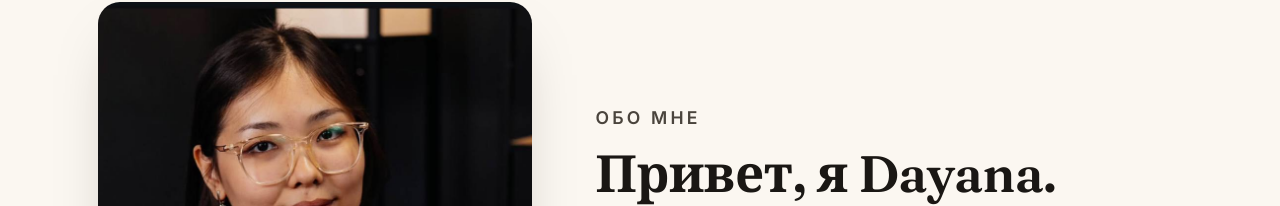
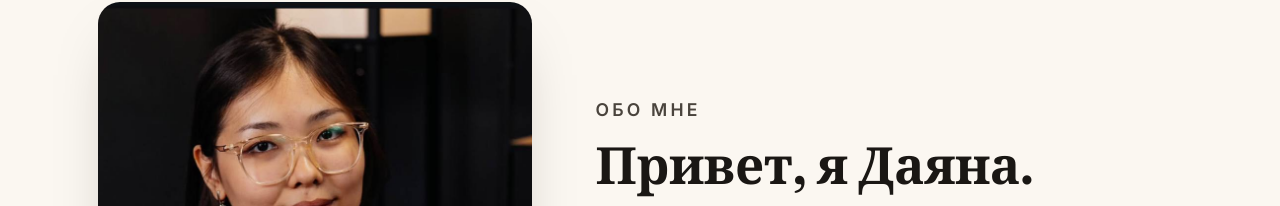
Before and after one commit to Matol03/dayana-design-ru, a website: page index.html in a window 1280 px wide. Shown: the part 2848-3054 px from the top of the page. Drawn offline with Linux system fonts and the light colour scheme.

Commit message:
Correct name spelling from 'Dayana' to 'Даяна'

```diff
--- a/index.html
+++ b/index.html
@@ -241,13 +241,15 @@
     </div>
     <div class="about__text">
       <p class="eyebrow">Обо мне</p>
-      <h2>Привет, я Dayana.</h2>
+      <h2>Привет, я Даяна.</h2>
       <p>
         Я дизайнер и разработчик и помогаю компаниям и частным лицам уверенно
         и понятно заявить о себе в интернете. Люблю чистые макеты, смелый цвет
         и сайты, которые быстро загружаются и работают без лишних усилий.
       </p>
+      <p>
 
+      </p>
 
       <ul class="cred-list">
         <li>Индивидуальный дизайн и фронтенд-разработка</li>
```
